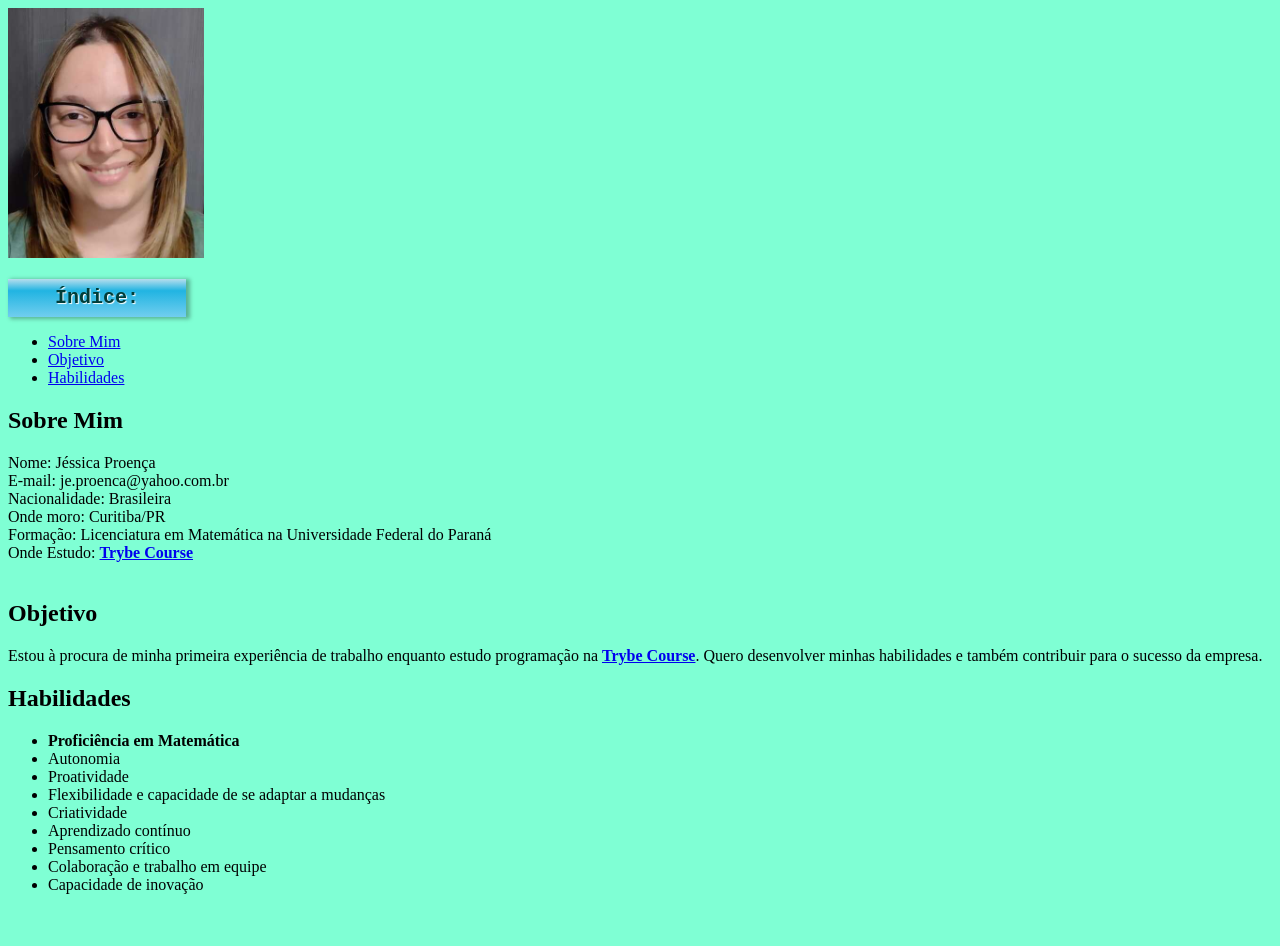
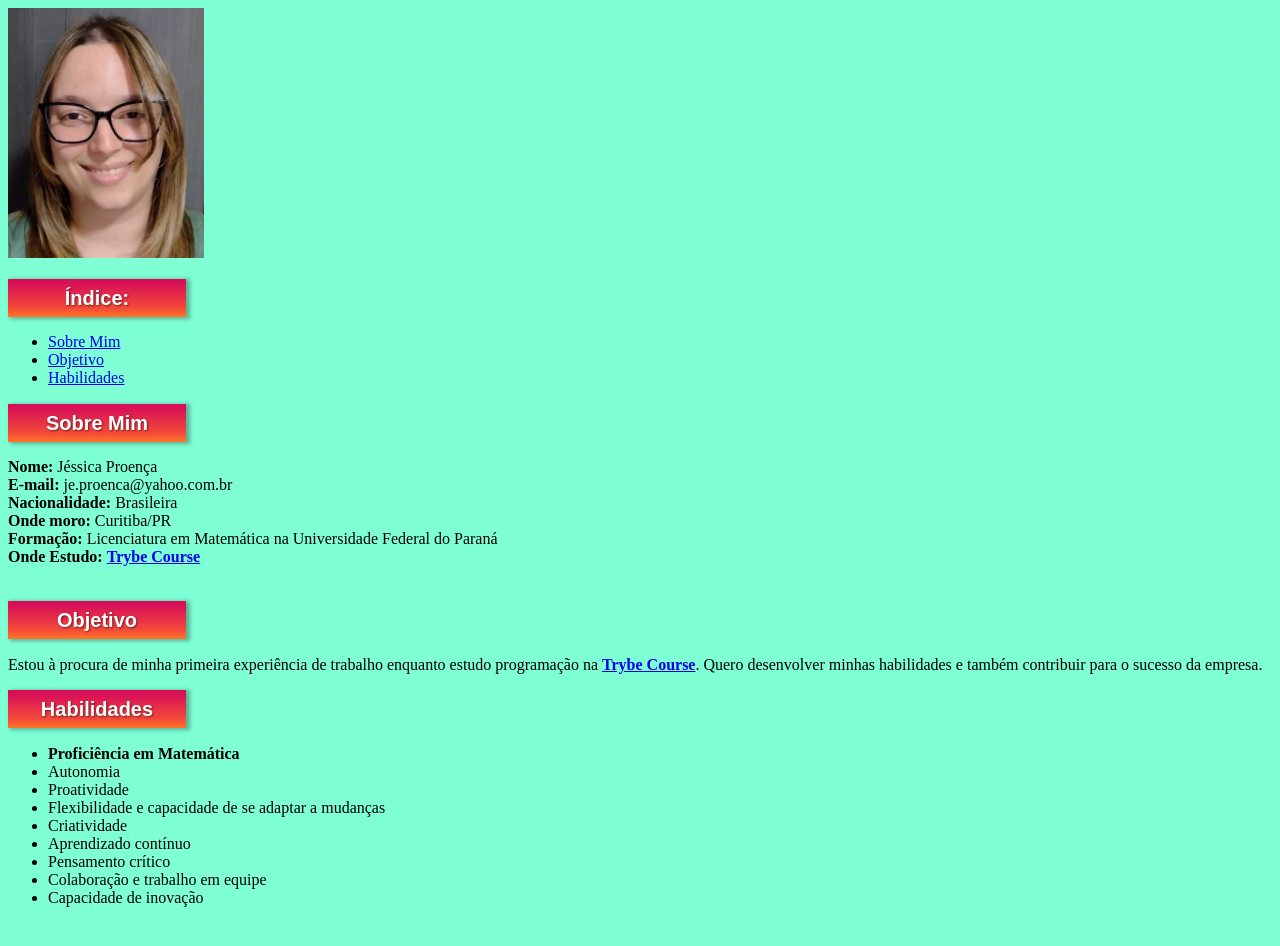
Before and after one commit to JessicaProenca1/JessicaProenca1.github.io, a plain HTML site: page index.html in a window 1280 px wide. Shown: the top 946 px of the page. Drawn offline with Linux system fonts and the light colour scheme.

Commit message:
alterado class style-box

```diff
--- a/index.html
+++ b/index.html
@@ -19,34 +19,34 @@
         padding: 9px;
         overflow: hidden;
         border: none;
-        font: normal normal bold 20px/1 "Courier New", Courier, monospace;
-        color: rgba(0, 61, 57, 1);
+        font: normal normal bold 20px/1 Arial, Helvetica, sans-serif;
+        color: rgba(255, 255, 255, 1);
         text-align: center;
         -o-text-overflow: ellipsis;
         text-overflow: ellipsis;
         background: -webkit-linear-gradient(
           -90deg,
-          rgba(183, 222, 237, 1) 0,
-          rgba(33, 180, 226, 1) 31%,
-          rgba(113, 206, 239, 1) 100%,
-          rgba(33, 180, 226, 1) 100%,
-          rgba(183, 222, 237, 1) 100%
+          hsl(338, 87%, 45%) 0,
+          hsl(338, 87%, 45%) 9%,
+          hsl(5, 89%, 59%) 76%,
+          hsl(20, 100%, 58%) 96%,
+          hsl(20, 100%, 58%) 100%
         );
         background: -moz-linear-gradient(
           180deg,
-          rgba(183, 222, 237, 1) 0,
-          rgba(33, 180, 226, 1) 31%,
-          rgba(113, 206, 239, 1) 100%,
-          rgba(33, 180, 226, 1) 100%,
-          rgba(183, 222, 237, 1) 100%
+          hsl(338, 87%, 45%) 0,
+          hsl(338, 87%, 45%) 9%,
+          hsl(5, 89%, 59%) 76%,
+          hsl(20, 100%, 58%) 96%,
+          hsl(20, 100%, 58%) 100%
         );
         background: linear-gradient(
           180deg,
-          rgba(183, 222, 237, 1) 0,
-          rgba(33, 180, 226, 1) 31%,
-          rgba(113, 206, 239, 1) 100%,
-          rgba(33, 180, 226, 1) 100%,
-          rgba(183, 222, 237, 1) 100%
+          hsl(338, 87%, 45%) 0,
+          hsl(338, 87%, 45%) 9%,
+          hsl(5, 89%, 59%) 76%,
+          hsl(20, 100%, 58%) 96%,
+          hsl(20, 100%, 58%) 100%
         );
         background-position: 50% 50%;
         -webkit-background-origin: padding-box;
@@ -57,7 +57,11 @@
         background-size: auto auto;
         -webkit-box-shadow: 3px 1px 4px 1px rgba(0, 0, 0, 0.3);
         box-shadow: 3px 1px 4px 1px rgba(0, 0, 0, 0.3);
-        text-shadow: 1px 1px 1px rgba(255, 255, 255, 1);
+        text-shadow: 1px 1px 2px rgba(0, 0, 0, 0.5);
+      }
+
+      .sobreMimStyle {
+        font-weight: bold;
       }
     </style>
   </head>
@@ -78,14 +82,14 @@
     </ul>
 
     <a id="sobreMim"
-      ><h2><strong>Sobre Mim</strong></h2></a
+      ><h2 class="style-box"><strong>Sobre Mim</strong></h2></a
     >
     <p1 class="sobreMimStyle">Nome:</p1> Jéssica Proença <br />
     <p1 class="sobreMimStyle">E-mail:</p1> je.proenca@yahoo.com.br <br />
     <p1 class="sobreMimStyle">Nacionalidade:</p1> Brasileira<br />
     <p1 class="sobreMimStyle">Onde moro:</p1> Curitiba/PR<br />
-    <p1 class="sobreMimStyle">Formação:</p1> Licenciatura em Matemática na Universidade Federal do
-    Paraná<br />
+    <p1 class="sobreMimStyle">Formação:</p1> Licenciatura em Matemática na
+    Universidade Federal do Paraná<br />
     <p1 class="sobreMimStyle">Onde Estudo:</p1>
     <a href="https://www.betrybe.com/" target="_blank"
       ><strong>Trybe Course</strong></a
@@ -93,7 +97,7 @@
 
     <br />
     <a id="objetivo"
-      ><h2><strong>Objetivo</strong></h2></a
+      ><h2 class="style-box"><strong>Objetivo</strong></h2></a
     >
     <p1
       >Estou à procura de minha primeira experiência de trabalho enquanto estudo
@@ -105,7 +109,7 @@
     >
 
     <a id="habilidades"
-      ><h2><strong>Habilidades</strong></h2>
+      ><h2 class="style-box"><strong>Habilidades</strong></h2>
     </a>
     <ul>
       <li><strong>Proficiência em Matemática</strong> <br /></li>
```
